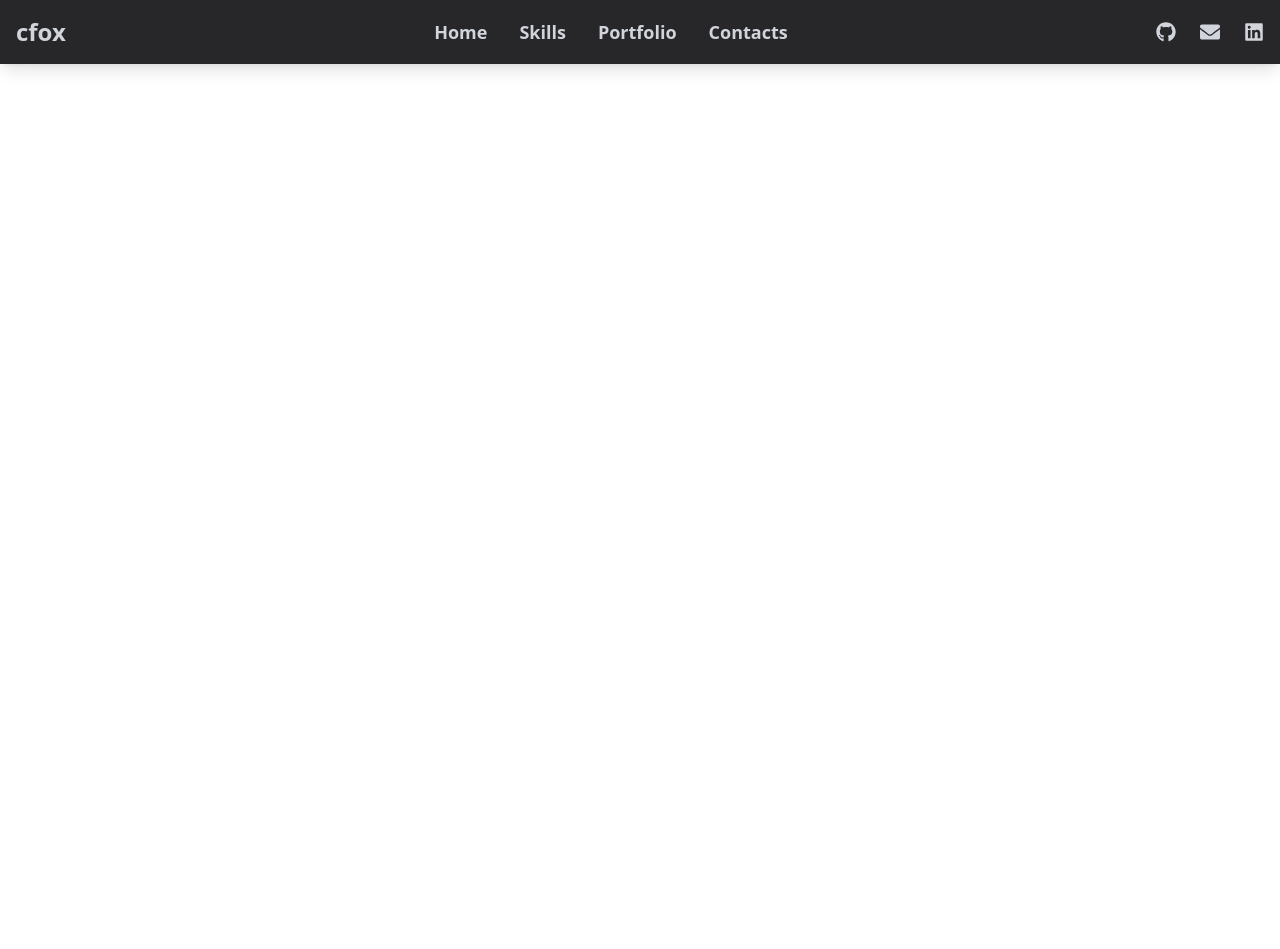
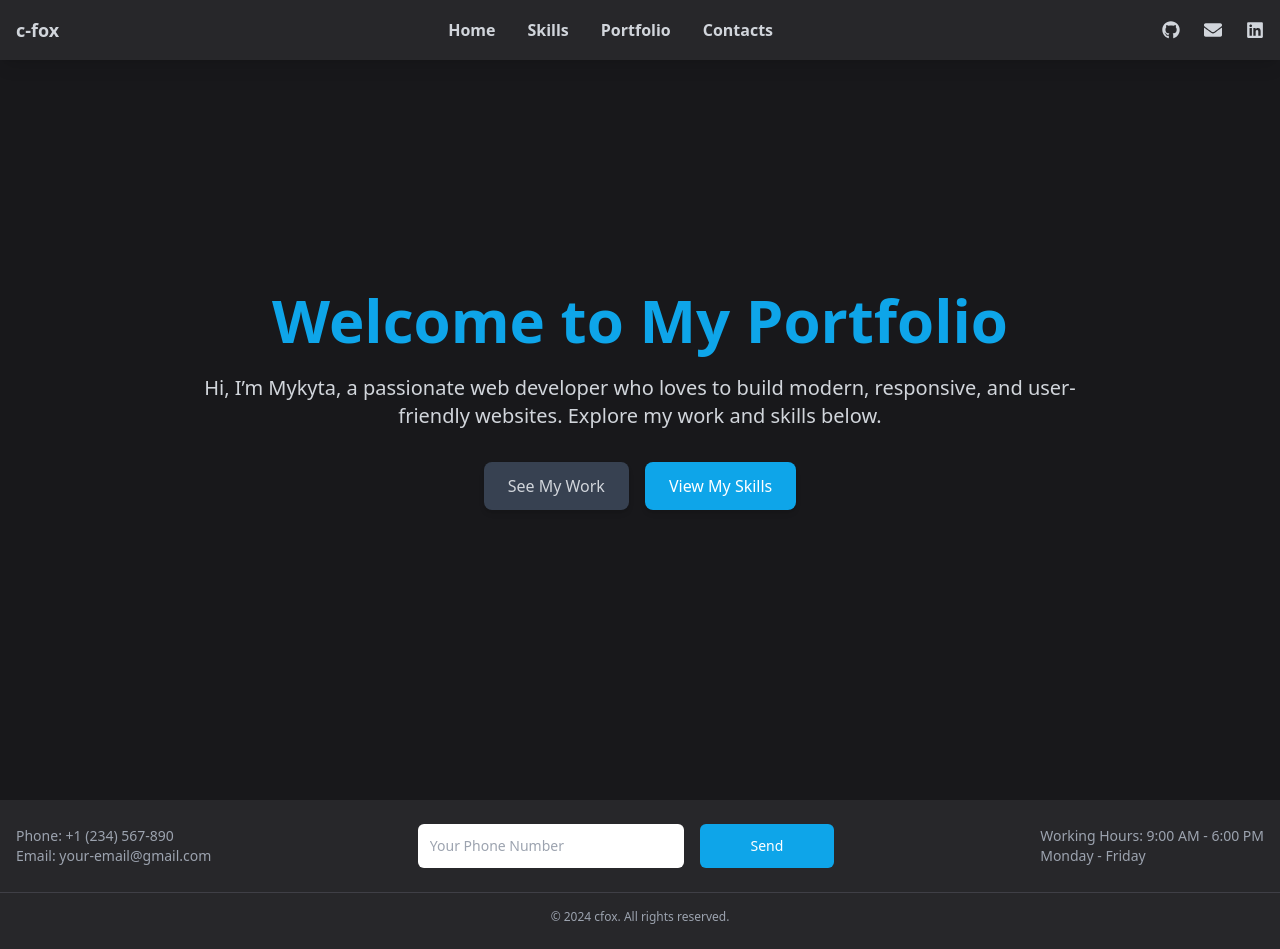
Before and after one commit to cfox-mykyta/cfox-mykyta-portfolio, a Next.js app: page / in a window 1280 px wide. Before the commit the page ends 800 px from the top, so only its background shows below. Built offline with nearby package versions, Linux system fonts and the light colour scheme.

Commit message:
welcome section

```diff
--- a/src/app/page.tsx
+++ b/src/app/page.tsx
@@ -1,12 +1,14 @@
 import React from 'react';
-// import Footer from '../components/Footer';
 import Header from '../components/Header';
+import Hero from '../components/Hero';
+import Footer from '../components/Footer';
 
 const Page: React.FC = () => {
   return (
       <>
       <Header />
-      {/* <Footer /> */}
+      <Hero />
+      <Footer />
       </>
   );
 };
--- a/src/components/Footer.tsx
+++ b/src/components/Footer.tsx
@@ -1,91 +1,68 @@
 'use client';
 
-import React from 'react';
-import { FaGithub, FaLinkedin, FaEnvelope } from 'react-icons/fa';
+import React, { useState } from 'react';
 
 const Footer: React.FC = () => {
+  const [phoneNumber, setPhoneNumber] = useState('');
+  const [isSubmitted, setIsSubmitted] = useState(false);
+
+  const handlePhoneChange = (event: React.ChangeEvent<HTMLInputElement>) => {
+    setPhoneNumber(event.target.value);
+  };
+
+  const handleSubmit = (event: React.FormEvent) => {
+    event.preventDefault();
+    setIsSubmitted(true);
+    setPhoneNumber('');
+  };
+
   return (
-    <footer className="bg-zinc-800 text-white py-8 mt-12">
-      <div className="max-w-screen-xl mx-auto px-4">
-        <div className="flex flex-col md:flex-row justify-between items-center space-y-6 md:space-y-0">
-          {/* Логотип */}
-          <div className="text-2xl font-semibold text-gray-300">
-            <span className="group-hover:text-indigo-500 transition">cfox</span>
-          </div>
-
-          {/* Соціальні мережі */}
-          <div className="flex space-x-6 text-xl">
-            <a
-              href="https://github.com/cfox-mykyta"
-              target="_blank"
-              rel="noopener noreferrer"
-              className="text-gray-300 hover:text-indigo-500 transition"
-            >
-              <FaGithub />
-            </a>
-            <a
-              href="mailto:your-email@gmail.com"
-              className="text-gray-300 hover:text-indigo-500 transition"
-            >
-              <FaEnvelope />
-            </a>
-            <a
-              href="https://linkedin.com/in/your-linkedin"
-              target="_blank"
-              rel="noopener noreferrer"
-              className="text-gray-300 hover:text-indigo-500 transition"
-            >
-              <FaLinkedin />
-            </a>
-          </div>
-
-          {/* Контактна інформація */}
-          <div className="text-sm text-gray-300">
-            <p className="hover:text-indigo-500 transition">
-              Phone: +1 (234) 567-890
-            </p>
-            <p className="hover:text-indigo-500 transition">Working Hours: 9:00 AM - 6:00 PM</p>
-          </div>
+    <footer className="bg-zinc-800 text-gray-300 py-6">
+      <div className="max-w-screen-xl mx-auto px-6 sm:px-4 flex flex-col sm:flex-row justify-between items-center space-y-6 sm:space-y-0 sm:space-x-12">
+        {/* Контактна інформація */}
+        <div className="text-sm text-gray-400 flex flex-col items-center sm:items-start cursor-default">
+          <p className="cursor-default">
+            Phone: <a href="tel:+1234567890" aria-label="Call us at +1 (234) 567-890">+1 (234) 567-890</a>
+          </p>
+          <p className="cursor-default">
+            Email: <a href="mailto:your-email@gmail.com" aria-label="Email us at your-email@gmail.com">your-email@gmail.com</a>
+          </p>
         </div>
 
-        {/* Форма для надсилання повідомлення */}
-        <div className="mt-8">
-          <h3 className="text-xl font-semibold text-gray-300 mb-4">Send a Message</h3>
-          <form
-            action="mailto:your-email@gmail.com"
-            method="post"
-            encType="text/plain"
-            className="flex flex-col space-y-4"
-          >
+        {/* Форма зворотного зв'язку */}
+        <div className="flex flex-col items-center sm:items-start sm:w-1/3 space-y-4 sm:space-y-0">
+          <form onSubmit={handleSubmit} className="flex flex-col sm:flex-row w-full space-y-4 sm:space-y-0 sm:space-x-4">
             <input
-              type="text"
-              name="name"
-              placeholder="Your Name"
+              type="tel"
+              placeholder="Your Phone Number"
+              value={phoneNumber}
+              onChange={handlePhoneChange}
               required
-              className="p-3 text-gray-700 rounded-md focus:outline-none"
+              className="p-3 w-full sm:w-2/3 text-gray-700 rounded-md focus:outline-none text-sm"
             />
-            <input
-              type="email"
-              name="email"
-              placeholder="Your Email"
-              required
-              className="p-3 text-gray-700 rounded-md focus:outline-none"
-            />
-            <textarea
-              name="message"
-              placeholder="Your Message"
-              rows={4}
-              required
-              className="p-3 text-gray-700 rounded-md focus:outline-none"
-            ></textarea>
             <button
               type="submit"
-              className="bg-indigo-500 text-white p-3 rounded-md hover:bg-indigo-600 transition"
+              className="bg-sky-500 text-white p-3 rounded-md hover:bg-sky-600 transition w-full sm:w-1/3 text-sm"
             >
-              Send Message
+              {isSubmitted ? 'Sent!' : 'Send'}
             </button>
           </form>
+          {isSubmitted && <span className="text-sm text-green-500 mt-2">Thank you! We will contact you soon.</span>}
         </div>
+
+        {/* Графік роботи */}
+        <div className="text-sm text-gray-400 flex flex-col items-center sm:items-start cursor-default">
+          <p className="cursor-default">
+            Working Hours: 9:00 AM - 6:00 PM
+          </p>
+          <p className="cursor-default">
+            Monday - Friday
+          </p>
+        </div>
+      </div>
+
+      <div className="mt-6 border-t border-zinc-700 pt-4 text-center text-xs text-gray-400">
+        © {new Date().getFullYear()} cfox. All rights reserved.
       </div>
     </footer>
   );
--- a/src/components/Header.tsx
+++ b/src/components/Header.tsx
@@ -21,54 +21,54 @@ const Header: React.FC = () => {
     <header className="bg-zinc-800 text-white shadow-lg fixed w-full top-0 z-50">
       <div className="max-w-screen-xl mx-auto flex items-center justify-between p-4">
         {/* Логотип */}
-        <a href="#" className="flex items-center space-x-3 rtl:space-x-reverse group">
-          <span className="text-2xl font-semibold text-gray-300 group-hover:text-indigo-500 transition">
-            cfox
+        <a href="#" className="flex items-center space-x-3 rtl:space-x-reverse group text-lg">
+          <span className="font-semibold text-gray-300 hover:text-sky-500 transition">
+            c-fox
           </span>
         </a>
 
         {/* Навігація */}
-        <nav className={`hidden md:flex space-x-8 text-lg font-semibold`}>
+        <nav className={`hidden md:flex space-x-8 font-semibold`}>
           <a
             href="#home"
-            className="text-gray-300 hover:text-indigo-500 transition"
+            className="text-gray-300 hover:text-sky-500 transition"
           >
             Home
           </a>
           <a
             href="#skills"
-            className="text-gray-300 hover:text-indigo-500 transition"
+            className="text-gray-300 hover:text-sky-500 transition"
           >
             Skills
           </a>
           <a
             href="#portfolio"
-            className="text-gray-300 hover:text-indigo-500 transition"
+            className="text-gray-300 hover:text-sky-500 transition"
           >
             Portfolio
           </a>
           <a
             href="#contacts"
-            className="text-gray-300 hover:text-indigo-500 transition"
+            className="text-gray-300 hover:text-sky-500 transition"
           >
             Contacts
           </a>
         </nav>
 
         {/* Соцмережі */}
-        <div className="hidden md:flex space-x-6 text-xl">
+        <div className="hidden md:flex space-x-6 text-lg">
           <a
             href="https://github.com/cfox-mykyta"
             target="_blank"
             rel="noopener noreferrer"
-            className="text-gray-300 hover:text-indigo-500 transition"
+            className="text-gray-300 hover:text-gray-500 transition"
           >
             <FaGithub />
           </a>
 
           <a
             href="mailto:your-email@gmail.com"
-            className="text-gray-300 hover:text-indigo-500 transition"
+            className="text-gray-300 hover:text-rose-600 transition"
           >
             <FaEnvelope />
           </a>
@@ -76,7 +76,7 @@ const Header: React.FC = () => {
             href="https://linkedin.com/in/your-linkedin"
             target="_blank"
             rel="noopener noreferrer"
-            className="text-gray-300 hover:text-indigo-500 transition"
+            className="text-gray-300 hover:text-sky-500 transition"
           >
             <FaLinkedin />
           </a>
@@ -94,7 +94,7 @@ const Header: React.FC = () => {
             fill="none"
             viewBox="0 0 24 24"
             stroke="currentColor"
-            className={`w-8 h-8 text-gray-300 hover:text-indigo-500 transition-transform ${isMenuOpen ? 'rotate-90' : ''}`}
+            className={`w-6 h-6 text-gray-300 transition-transform ${isMenuOpen ? 'rotate-90' : ''}`}
           >
             <path
               strokeLinecap="round"
@@ -112,31 +112,31 @@ const Header: React.FC = () => {
           isMenuOpen ? 'max-h-screen opacity-100' : 'max-h-0 opacity-0'
         } overflow-hidden bg-zinc-700`}
       >
-        <nav className="flex flex-col space-y-6 p-6 text-lg font-semibold">
+        <nav className="flex flex-col space-y-6 p-6 font-semibold">
           <a
             href="#home"
-            className="text-gray-300 hover:text-indigo-500 transition"
+            className="text-gray-300 hover:text-sky-500 transition"
             onClick={closeMenu} // Закрити меню після натискання
           >
             Home
           </a>
           <a
             href="#skills"
-            className="text-gray-300 hover:text-indigo-500 transition"
+            className="text-gray-300 hover:text-sky-500 transition"
             onClick={closeMenu}
           >
             Skills
           </a>
           <a
             href="#portfolio"
-            className="text-gray-300 hover:text-indigo-500 transition"
+            className="text-gray-300 hover:text-sky-500 transition"
             onClick={closeMenu}
           >
             Portfolio
           </a>
           <a
             href="#contacts"
-            className="text-gray-300 hover:text-indigo-500 transition"
+            className="text-gray-300 hover:text-sky-500 transition"
             onClick={closeMenu}
           >
             Contacts
--- /dev/null
+++ b/src/components/Hero.tsx
@@ -0,0 +1,38 @@
+'use client';
+
+import React from 'react';
+
+const Hero: React.FC = () => {
+    return (
+        <section
+            id="home"
+            className="bg-zinc-900 text-gray-300 flex items-center justify-center min-h-screen px-6 md:px-4"
+        >
+            <div className="max-w-4xl text-center">
+                <h1 className="text-3xl sm:text-4xl md:text-6xl font-bold text-sky-500 mb-6">
+                    Welcome to My Portfolio
+                </h1>
+                <p className="text-base sm:text-lg md:text-xl leading-relaxed mb-8">
+                    Hi, I’m Mykyta, a passionate web developer who loves to build modern,
+                    responsive, and user-friendly websites. Explore my work and skills below.
+                </p>
+                <div className="flex flex-col sm:flex-row sm:justify-center space-y-4 sm:space-y-0 sm:space-x-4">
+                    <a
+                        href="#portfolio"
+                        className="bg-gray-700 text-gray-300 px-6 py-3 rounded-lg shadow-md hover:bg-gray-600 transition w-full sm:w-auto"
+                    >
+                        See My Work
+                    </a>
+                    <a
+                        href="#skills"
+                        className="bg-sky-500 text-white px-6 py-3 rounded-lg shadow-md hover:bg-sky-600 transition w-full sm:w-auto"
+                    >
+                        View My Skills
+                    </a>
+                </div>
+            </div>
+        </section>
+    );
+};
+
+export default Hero;
```
